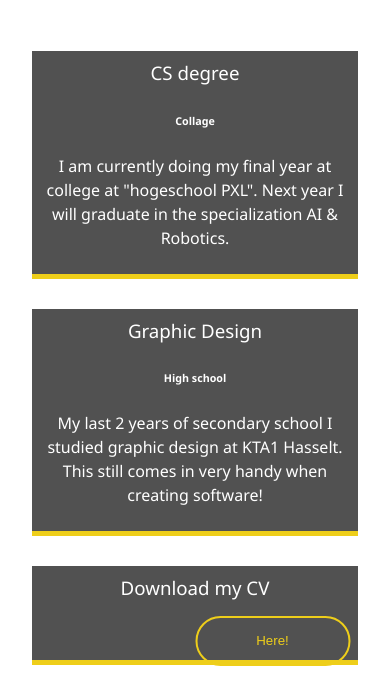
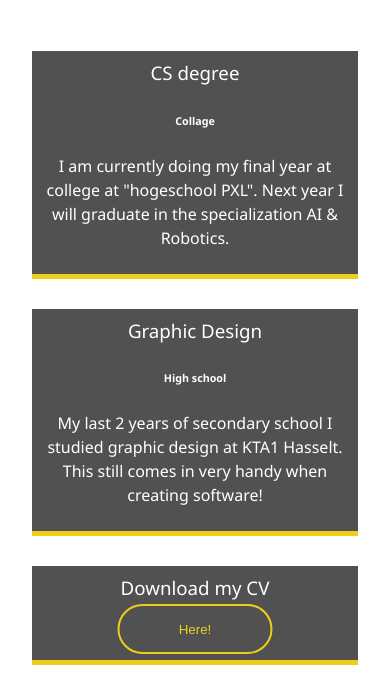
Before and after one commit to jarnevissers/jarnevissers.github.io, a website: page about.html in a window 390 px wide. Shown: the part 981-1678 px from the top of the page. Drawn offline with Linux system fonts and the light colour scheme.

Commit message:
resposonif download button

```diff
--- a/css/main.css
+++ b/css/main.css
@@ -432,7 +432,8 @@ input:checked + .slider:before {
 .slider.round:before {
     border-radius: 50%;
 }
-#downloadButton{
+
+#downloadButton {
     background-color: transparent;
     color: var(--yellow);
     border: 2px solid var(--yellow);
@@ -445,7 +446,8 @@ input:checked + .slider:before {
     transform: translate(-50%, -50%);
     transition: 0.8s;
 }
-#downloadButton:hover{
+
+#downloadButton:hover {
     background-color: var(--yellow);
     color: var(--white);
 
@@ -531,6 +533,11 @@ input:checked + .slider:before {
     .switch {
         bottom: 20px;
     }
+
+    #downloadButton {
+        left: 25%;
+        top: 35%;
+    }
 }
 
 @media screen and (max-width: 500px) {
```
